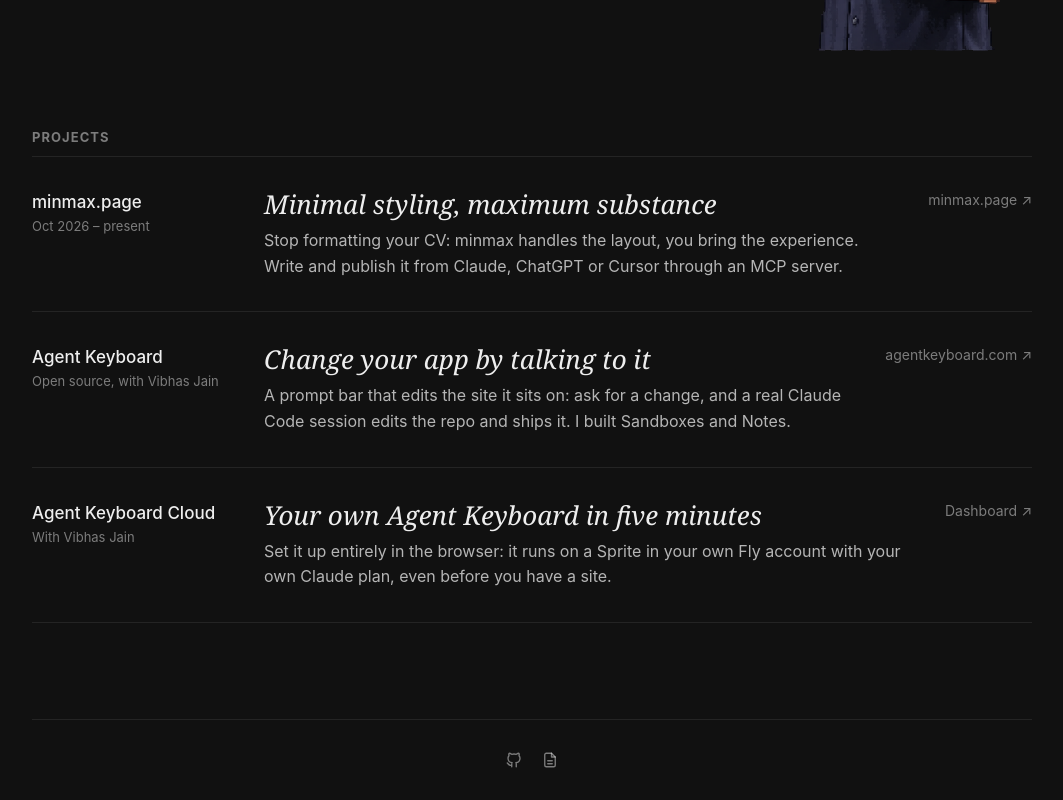
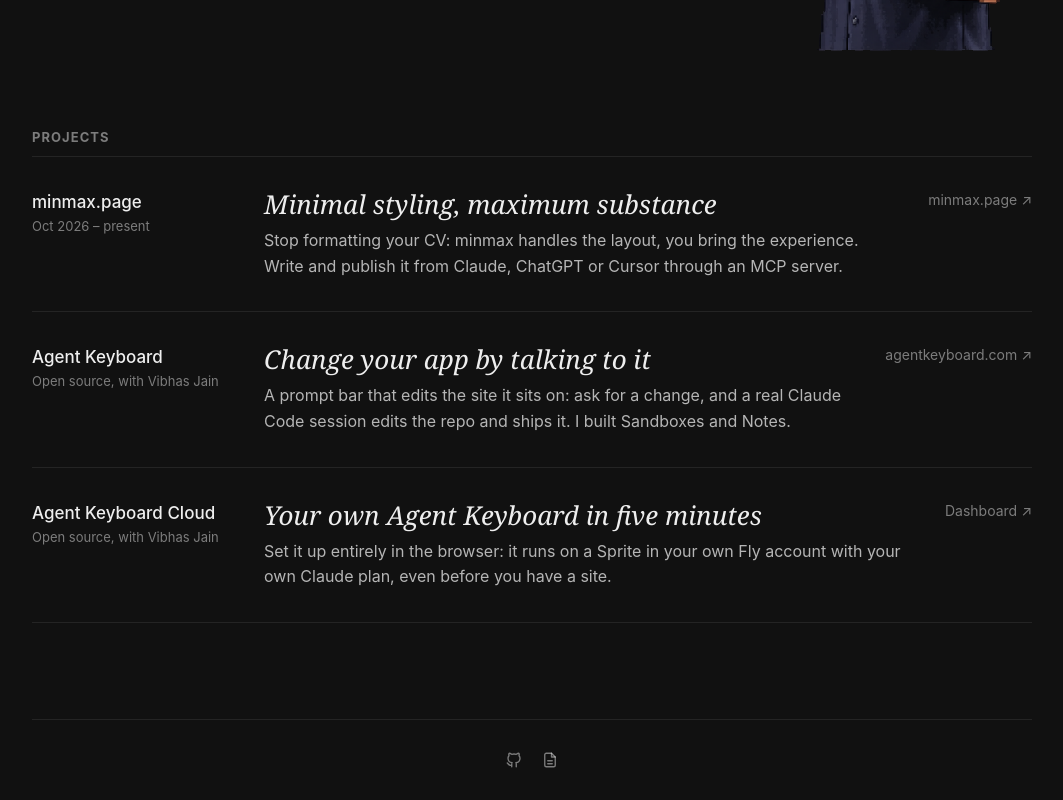
Before and after one commit to xialingxiao/lingxiao.io, a plain HTML site: page index.html in a window 1280 px wide. Shown: the part 492-1292 px from the top of the page, without its empty margins (108-1171 px from the left). Drawn offline with Linux system fonts and the light colour scheme; a script that the page names is missing.

Commit message:
Agent Keyboard Cloud is open source now
Co-Authored-By: Claude Opus 5.5 <noreply@anthropic.com>

```diff
--- a/index.html
+++ b/index.html
@@ -107,7 +107,7 @@
     </li>
     <li class="project">
       <a href="https://agentkeyboard.com/dashboard" target="_blank" rel="noopener">
-        <div><h3>Agent Keyboard Cloud</h3><div class="meta">With Vibhas Jain</div></div>
+        <div><h3>Agent Keyboard Cloud</h3><div class="meta">Open source, with Vibhas Jain</div></div>
         <div>
           <p class="tag">Your own Agent Keyboard in five minutes</p>
           <p>Set it up entirely in the browser: it runs on a Sprite in your own Fly account with your own Claude plan, even before you have a site.</p>
```
